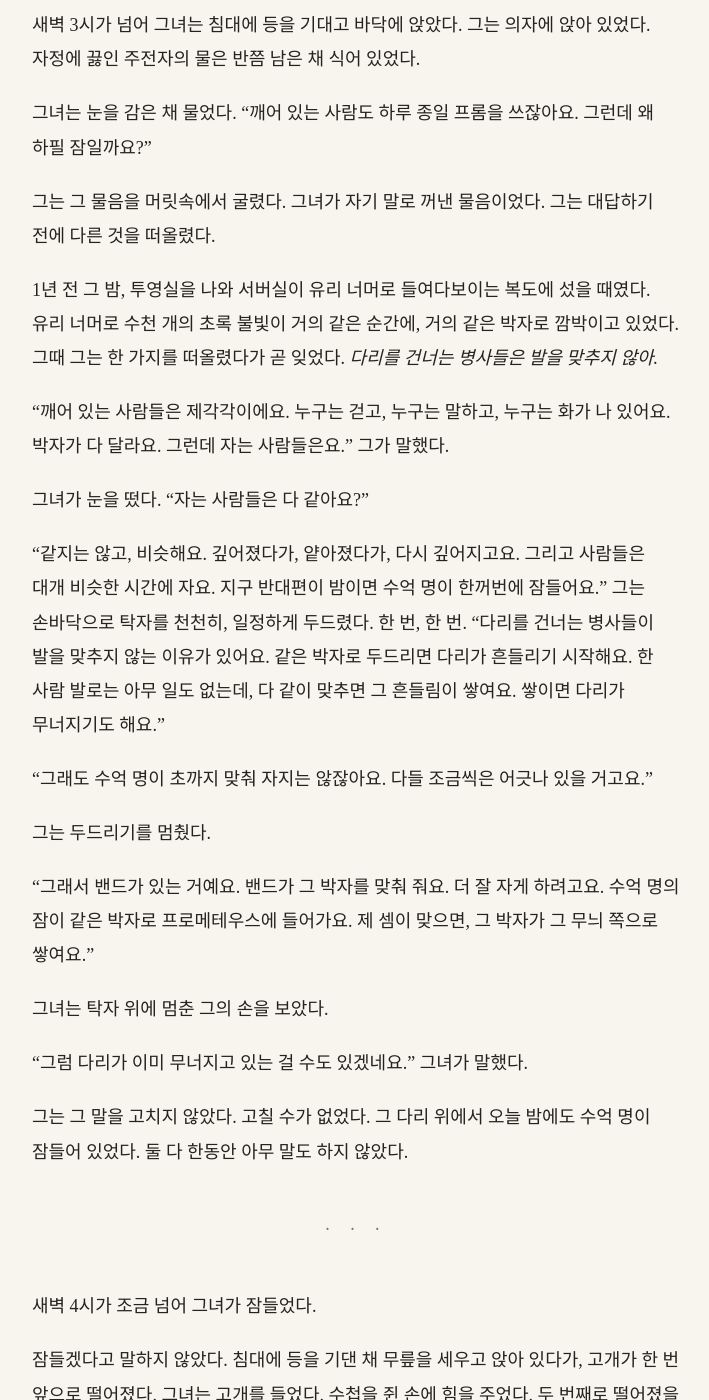
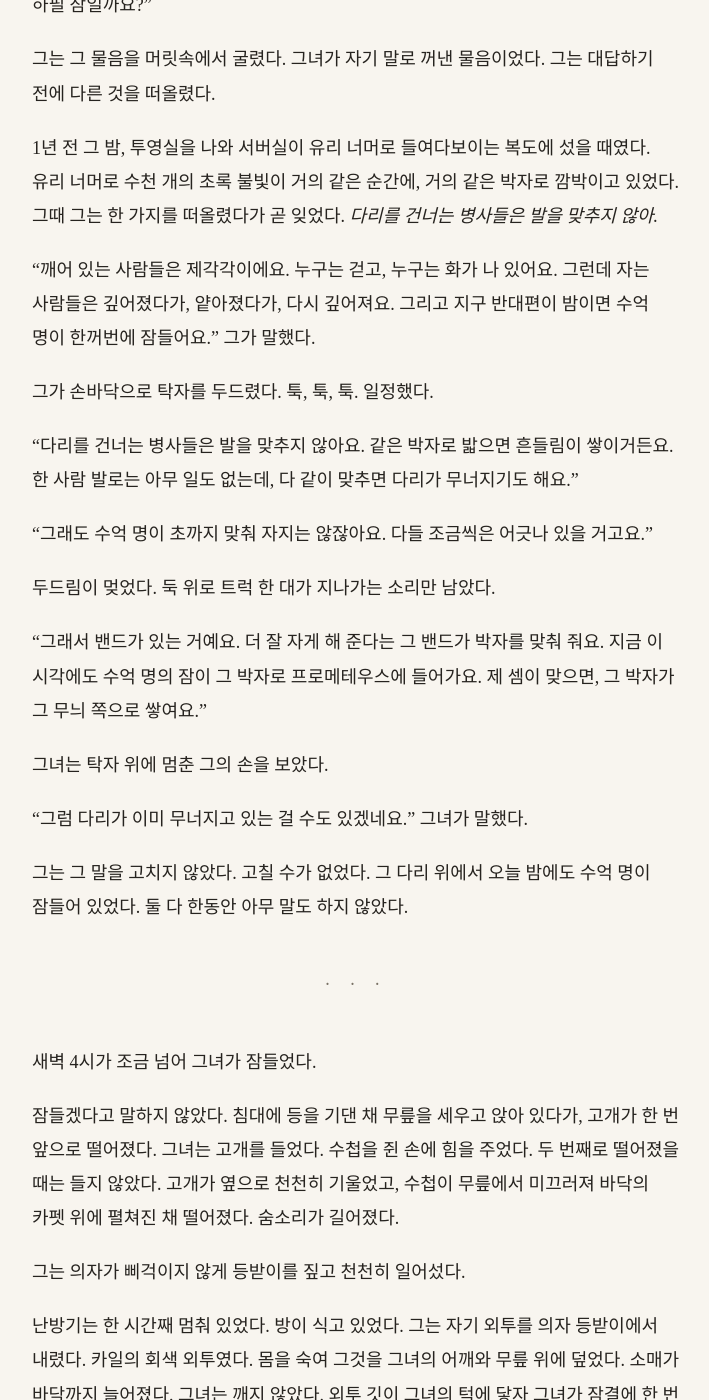
Before and after one commit to kangkkang/writer_s1_public, a Jekyll site: the page built from vol1/028.md, in a window 1280 px wide and 1400 px high, scrolled down 12791 px. Shown: the whole window, without its empty margins (284-993 px from the left). Built offline with Jekyll 4.4.1, drawn with Linux system fonts in a browser that asks for light colours; our own code applies the rules of GitHub Pages for plain Markdown files; some of the changed text lies outside the part shown.

Commit message:
Update from https://github.com/kangkkang/writer_s1/commit/208192eec91df4c8a3e7719b3accdf40334b0f5e

```diff
--- a/vol1/028.md
+++ b/vol1/028.md
@@ -98,6 +98,8 @@
 
 "밀라노 사람은 아침마다 신문 귀퉁이에 뭔가를 그렸대요. 아들 말로는 날마다 같은 신문을 사 왔는데, 무슨 신문인지는 모른대요."
 
+셋째 줄쯤에서 그는 알았다. 그가 하는 일은 셈이 아니었다. 이름을 하나씩 확인하는 일이었다.
+
 기록과 시각이 맞을 때마다 그는 메모지의 그 줄 옆에 연필로 작은 점을 하나씩 찍었다. 셋째 줄에도, 넷째 줄에도 점이 찍혔다. 그녀는 줄마다 한 마디씩을 보탰다. 이름일 때도 있었고, 이름 대신 다른 것일 때도 있었다. 서울의 딸은 엄마 이름을 써도 된다고 했다. 오사카의 남자에게도 메모지가 있었는데, 그녀가 너무 늦게 물었다. 루앙의 남자는 고등학교에서 서른 해 동안 수학을 가르쳤고, 수업 준비 공책의 모눈 위에 그렸다. 그녀가 그것을 말할 때마다 그는 연필을 잠깐 멈췄다가 점을 찍었다. 그녀는 침대 반대편 끝에 앉아 그를 보지 않았다. 창 쪽을 보고 있었다. 그러나 그가 점을 찍을 때마다 그녀의 어깨가 아주 조금씩 내려갔다.
 
 열한 번째 줄에서 그는 연필을 멈췄다. 기록의 시각은 메모지보다 1초 빨랐다.
@@ -130,13 +132,7 @@
 
 그녀는 더 묻지 않았고, 피닉스라는 말을 수첩에 적지도 않았다. 그가 버튼을 더듬어 찾는 동안 그녀는 그의 손가락만 보고 있었다.
 
-도시마다 시차가 달랐고, 같은 도시라도 날짜에 따라 달랐다. 서울과 오사카는 여름 시간이 없었다. 그는 줄마다 날짜를 보고, 그 날짜에 그 도시가 세계 표준시보다 몇 시간 빨랐는지를 따져 빼거나 더했다. 그녀는 그가 한 줄을 마칠 때마다 그 결과를 소리 내어 읽었다. 그녀가 읽은 숫자를 그는 자기 화면의 목록에서 찾았고, 찾을 때마다 메모지의 그 줄에 점을 하나 더 찍었다.
-
-파리의 11월 13일은 세계 표준시로 2시 41분 17초였다. 목록에 있었다.
-
-로테르담의 11월 4일은 2시 20분 44초였다. 그것도 있었다.
-
-루앙은 9월이라 여름 시간이었다. 두 시간을 빼자 목록에 있었다.
+도시마다 시차가 달랐고, 같은 도시라도 날짜에 따라 달랐다. 그녀가 한 줄을 마칠 때마다 결과를 소리 내어 읽었고, 그는 그 숫자를 자기 화면의 목록에서 찾아 점을 하나 더 찍었다. 파리도, 로테르담도, 루앙도 목록에 있었다.
 
 브뤼셀은 재작년 10월 26일, 여름 시간이 끝난 날이었다. 그가 한 시간을 빼려 하자 그녀가 손을 들었다.
 
@@ -304,17 +300,17 @@
 
 1년 전 그 밤, 투영실을 나와 서버실이 유리 너머로 들여다보이는 복도에 섰을 때였다. 유리 너머로 수천 개의 초록 불빛이 거의 같은 순간에, 거의 같은 박자로 깜박이고 있었다. 그때 그는 한 가지를 떠올렸다가 곧 잊었다. *다리를 건너는 병사들은 발을 맞추지 않아.*
 
-"깨어 있는 사람들은 제각각이에요. 누구는 걷고, 누구는 말하고, 누구는 화가 나 있어요. 박자가 다 달라요. 그런데 자는 사람들은요." 그가 말했다.
+"깨어 있는 사람들은 제각각이에요. 누구는 걷고, 누구는 화가 나 있어요. 그런데 자는 사람들은 깊어졌다가, 얕아졌다가, 다시 깊어져요. 그리고 지구 반대편이 밤이면 수억 명이 한꺼번에 잠들어요." 그가 말했다.
 
-그녀가 눈을 떴다. "자는 사람들은 다 같아요?"
+그가 손바닥으로 탁자를 두드렸다. 툭, 툭, 툭. 일정했다.
 
-"같지는 않고, 비슷해요. 깊어졌다가, 얕아졌다가, 다시 깊어지고요. 그리고 사람들은 대개 비슷한 시간에 자요. 지구 반대편이 밤이면 수억 명이 한꺼번에 잠들어요." 그는 손바닥으로 탁자를 천천히, 일정하게 두드렸다. 한 번, 한 번. "다리를 건너는 병사들이 발을 맞추지 않는 이유가 있어요. 같은 박자로 두드리면 다리가 흔들리기 시작해요. 한 사람 발로는 아무 일도 없는데, 다 같이 맞추면 그 흔들림이 쌓여요. 쌓이면 다리가 무너지기도 해요."
+"다리를 건너는 병사들은 발을 맞추지 않아요. 같은 박자로 밟으면 흔들림이 쌓이거든요. 한 사람 발로는 아무 일도 없는데, 다 같이 맞추면 다리가 무너지기도 해요."
 
 "그래도 수억 명이 초까지 맞춰 자지는 않잖아요. 다들 조금씩은 어긋나 있을 거고요."
 
-그는 두드리기를 멈췄다.
+두드림이 멎었다. 둑 위로 트럭 한 대가 지나가는 소리만 남았다.
 
-"그래서 밴드가 있는 거예요. 밴드가 그 박자를 맞춰 줘요. 더 잘 자게 하려고요. 수억 명의 잠이 같은 박자로 프로메테우스에 들어가요. 제 셈이 맞으면, 그 박자가 그 무늬 쪽으로 쌓여요."
+"그래서 밴드가 있는 거예요. 더 잘 자게 해 준다는 그 밴드가 박자를 맞춰 줘요. 지금 이 시각에도 수억 명의 잠이 그 박자로 프로메테우스에 들어가요. 제 셈이 맞으면, 그 박자가 그 무늬 쪽으로 쌓여요."
 
 그녀는 탁자 위에 멈춘 그의 손을 보았다.
 
@@ -348,7 +344,7 @@
 
 *여기서 나간다 — 오늘.*
 
-털모자는 그들이 어느 건널목 근처에서 뛰어내렸는지 보았다. 거기서 이 모텔까지는 걸어서 50분이었다. 그녀의 휴대전화가 마지막으로 망에 닿은 곳도 그 열차가 출발한 역 근처였다. 쫓는 사람들이 그 노선을 따라 이 근처의 싼 방부터 뒤질 것이라고 그는 짐작했다.
+털모자는 그들이 뛰어내린 곳을 보았다. 쫓는 사람들은 그 노선을 따라 이 근처의 싼 방부터 뒤질 것이었다.
 
 *배낭 — 호스텔.*
 
@@ -358,7 +354,7 @@
 
 그 단어 옆에 숫자를 적었다. 봉투에 남은 지폐를 그는 세지 않아도 알았다. 혼자 나흘 치였다. 둘이면 이틀이었다. 숫자 옆에 이어서 *보관함 — 비어 있었다.*라고 적고, 그 옆에 작게 *편지가 닿았나?*라고 덧붙였다.
 
-닿았는지 아닌지 알 길은 하나였다. 물을 사람도 하나였다. 그는 *전화*라고 적으려다 멈췄다. 연필 끝이 종이에 닿은 채 움직이지 않았다. 1년 전 오후 4시 7분, 그는 회사 주차장의 차 안에서 라이스너와 통화하며 기침 소리를 듣고 있었다. 바로 그 시각, 연구동의 그의 책상에서 누군가 그의 단말을 열었다. 라이스너의 탓은 아니라고 그는 판단해 두었다. 그 판단은 지금도 같았다.
+닿았는지 아닌지 알 길은 하나였다. 물을 사람도 하나였다. 그는 *전화*라고 적으려다 멈췄다. 1년 전의 4시 7분이 연필 끝에 걸렸다.
 
 그는 *전화* 대신 다른 단어를 적었다.
 
@@ -374,7 +370,7 @@
 
 해야 할 일은 다섯 줄이었다. 그는 연필을 창턱에 내려놓았다. 아침에 그녀가 볼 수 있게 종이는 접지 않았다. 볼 수 있게 두는 것이 그에게는 처음이었다. 1년 동안 그는 그 혼자 읽으려고 적었다.
 
-등 뒤에서 그녀의 숨소리가 들렸다. 1년 동안 그는 남이 자는 소리를 들으며 깨어 있었던 적이 없었다. 피닉스의 창고방에서는 환기구가 숨을 쉬었고, 델타의 배에서는 물이 숨을 쉬었다. 사람의 숨은 달랐다. 고르지 않았다. 몇 번은 길었고, 한 번은 짧게 끊겼다가 다시 이어졌다. 그녀는 꿈을 꾸는지 외투 속에서 손가락을 한 번 움직였다.
+등 뒤에서 그녀의 숨소리가 들렸다. 1년 동안 그는 남이 자는 소리를 들으며 깨어 있었던 적이 없었다. 피닉스의 창고방에서는 환기구가 숨을 쉬었고, 델타의 배에서는 물이 숨을 쉬었다. 그 어느 것도 사람의 숨은 아니었다. 사람의 숨은 달랐다. 고르지 않았다. 몇 번은 길었고, 한 번은 짧게 끊겼다가 다시 이어졌다. 그녀는 꿈을 꾸는지 외투 속에서 손가락을 한 번 움직였다.
 
 수억 명이 지금 이렇게 자고 있을 것이었다. 지구의 이쪽 반이 밤이었다. 그 숨들이 밴드를 지나 같은 박자로 맞춰지고 있을 것이었다. 그는 이 방의 숨 하나를 들었다. 그녀의 이마에는 밴드가 없었다. 그 숨은 누구에게도 맞춰지지 않았다. 몇 번은 길고 한 번은 짧았다.
 
@@ -412,6 +408,6 @@
 
 그녀가 수첩을 덮었다. 수첩의 표지 귀퉁이가 손때에 둥글게 닳아 있었다. 그의 공책도 같은 곳이 닳아 있었다. 그 공책은 1년 전 그의 책상에서 사라졌다.
 
-돌아오는 길에 제설차가 한 번 더 지나가며 길가로 눈을 밀어 올렸다. 방에 들어서자 그는 의자에 앉아 젖은 신발 끈을 풀었다. 그녀는 창가에 서서 주차장을 내려다보다가, 돌아섰다.
+돌아오는 길에 제설차가 한 번 더 지나가며 길가로 눈을 밀어 올렸다. 방에 들어서자 그는 의자에 앉아 젖은 신발 끈을 풀었다. 손끝이 얼어서 매듭이 쉽게 풀리지 않았다. 그녀는 창가에 서서 주차장을 내려다보다가, 돌아섰다. 턱 밑의 붉은 줄 위로 아침 빛이 비쳤다.
 
-"막 던져 보는 건데요. 프로메테우스를 그냥 끌 수는 없겠죠?"
+"기사로 막을 수 있는 크기가 아니에요." 목소리가 아직 쉬어 있었다. "프로메테우스를 그냥 끌 수는 없어요?"
```
